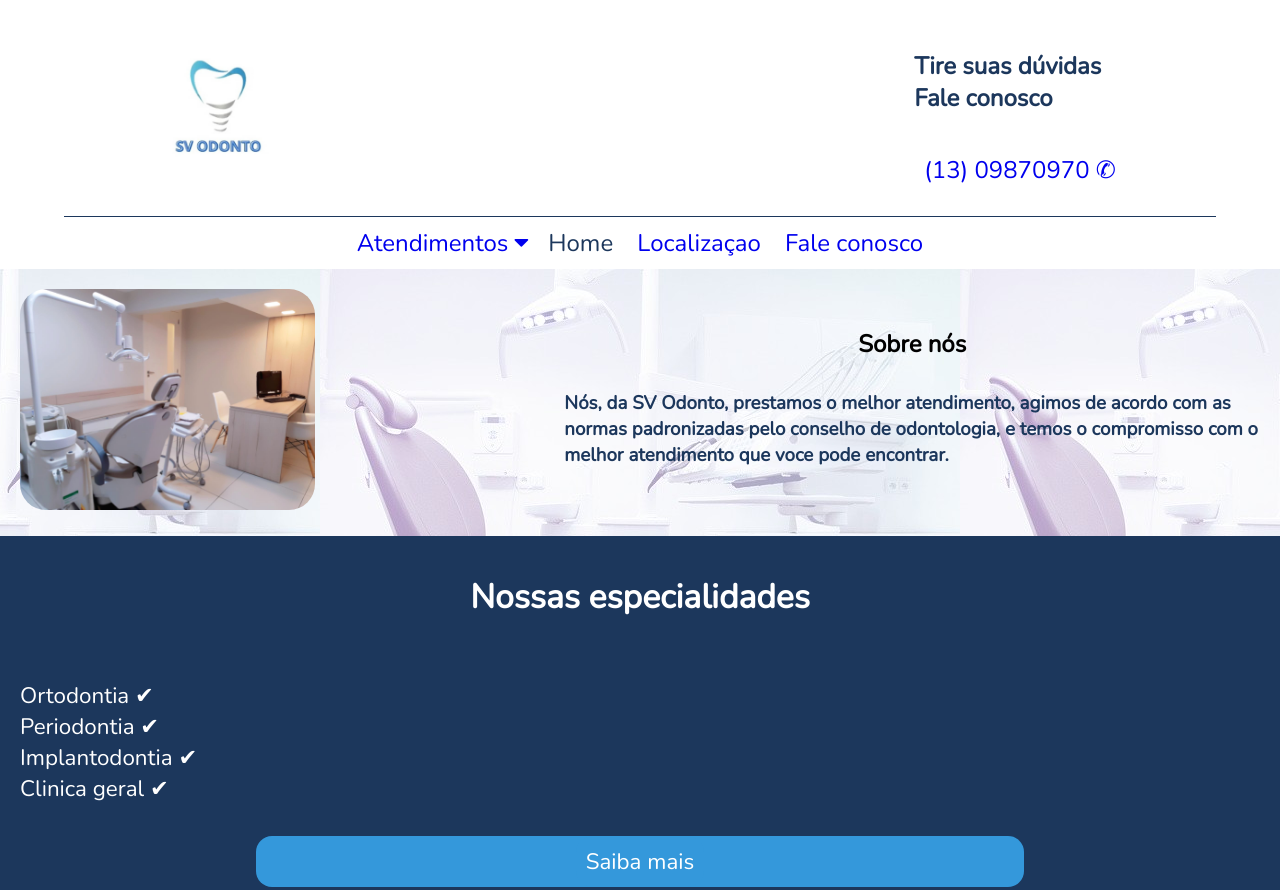
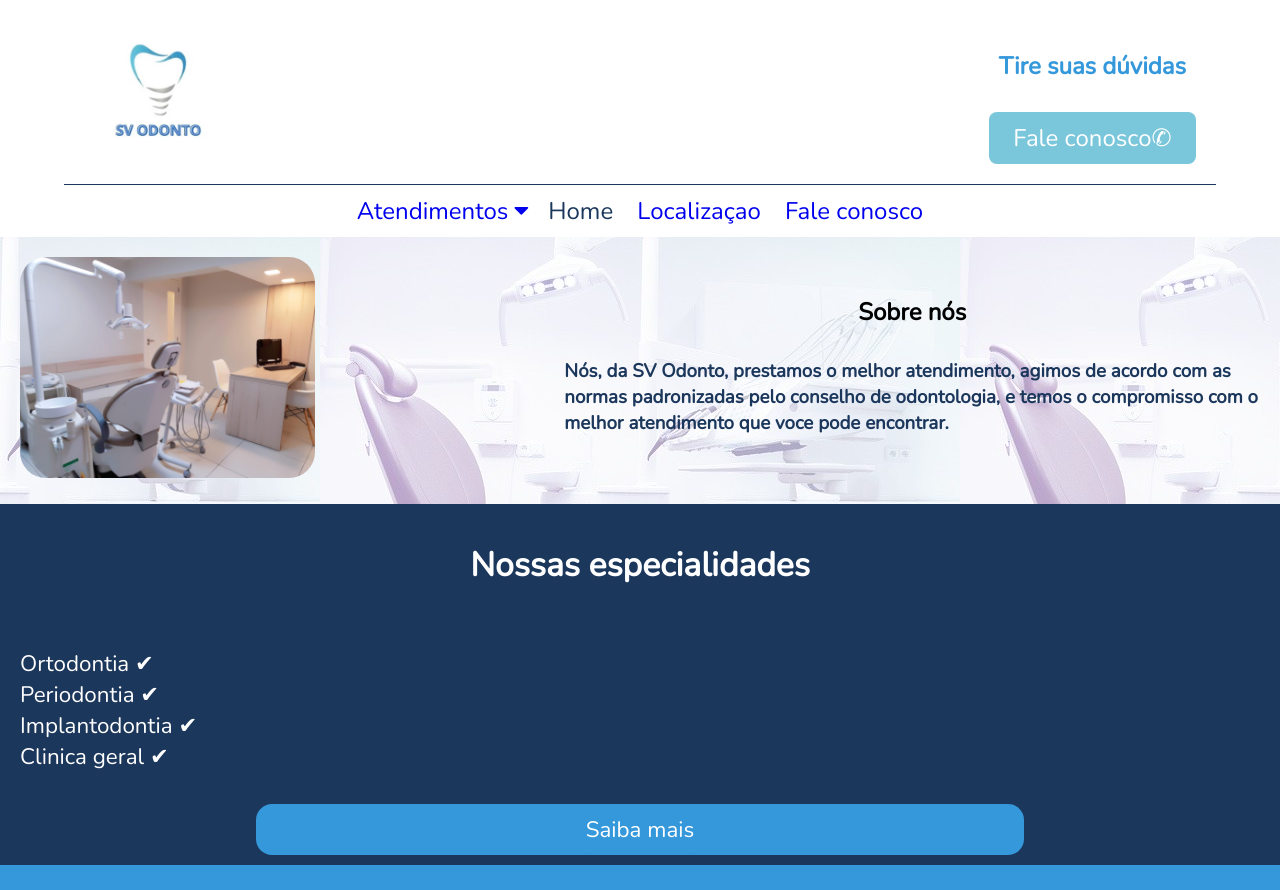
Before and after one commit to LukeRocha/svclinic, a website: page index.html in a window 1280 px wide. Shown: the top 890 px of the page. Drawn offline with nearby package versions, Linux system fonts and the light colour scheme.

Commit message:
Add elements on desktop version

```diff
--- a/index.html
+++ b/index.html
@@ -20,13 +20,12 @@
       <a href="#home" class="container logo-container">
         <img src="/resources/img/svlogo.jpg" class="container desktop-logo" alt="" srcset="">
       </a>
-      <div class="intro-contact container">
-        <h2 class="container">Tire suas dúvidas <br> Fale conosco</h2>
-        <div class="container">
-          <a class="container" href="https://api.whatsapp.com/send?phone=+5513974050881" target="_blank">(13) 09870970
-            ✆</a>
-          </div>
-    </div>
+      <div class="header-contact container">
+        <h2 class="container">Tire suas dúvidas</h2>
+        <a class="container whats-header" href="https://api.whatsapp.com/send?phone=+5513996128986" target="_blank">
+          Fale conosco✆
+        </a>
+      </div>
     </div>
     <div class="container">
       <a class="container">Home</a>
--- a/resources/css/style.css
+++ b/resources/css/style.css
@@ -247,6 +247,9 @@ footer h2 {
 }
 
 
+
+
+
 @media only screen and (min-width: 640px) {
   .top-nav {
     display: none;
@@ -269,12 +272,35 @@ footer h2 {
 
   .logo-div {
     display: flex;
-    justify-content: space-around;
+    justify-content: space-between;
     flex-flow: row nowrap;
     align-self: center;
     align-items: center;
     width: 90%;
     border-bottom: 1px solid #1c375c;
+  }
+
+  .header-contact {
+    display: flex;
+    flex-direction: column;
+    text-decoration: none;
+    color: #3498db;
+    text-align: center;
+  }
+
+  .header-contact a {
+    text-decoration: none;
+    color: white;
+    border-radius: 8px;
+    background: #7ac6da;
+  }
+
+  .header-contact a:hover {
+    color:#3498db;
+    -webkit-transition: all 0.5s ease-in-out;
+    -moz-transition: all 0.5s ease-in-out;
+    -o-transition: all 0.5s ease-in-out;
+    transition: all 0.5s ease-in-out;
   }
 
   .desktop-header a {
@@ -317,6 +343,7 @@ footer h2 {
   .desktop-header a:hover,
   .dropdown:hover .dropdown-button {
     color: #1c375c;
+    border: none;
     -webkit-transition: all 0.5s ease-in-out;
     -moz-transition: all 0.5s ease-in-out;
     -o-transition: all 0.5s ease-in-out;
@@ -350,9 +377,6 @@ footer h2 {
 
 
 
-
-
-
 /* care page design */
 
 .care-index {
```
